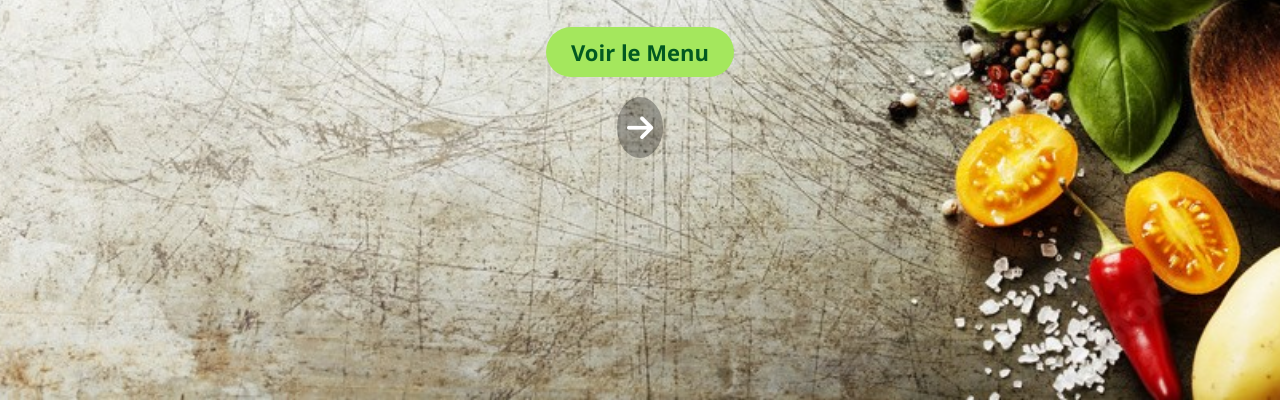
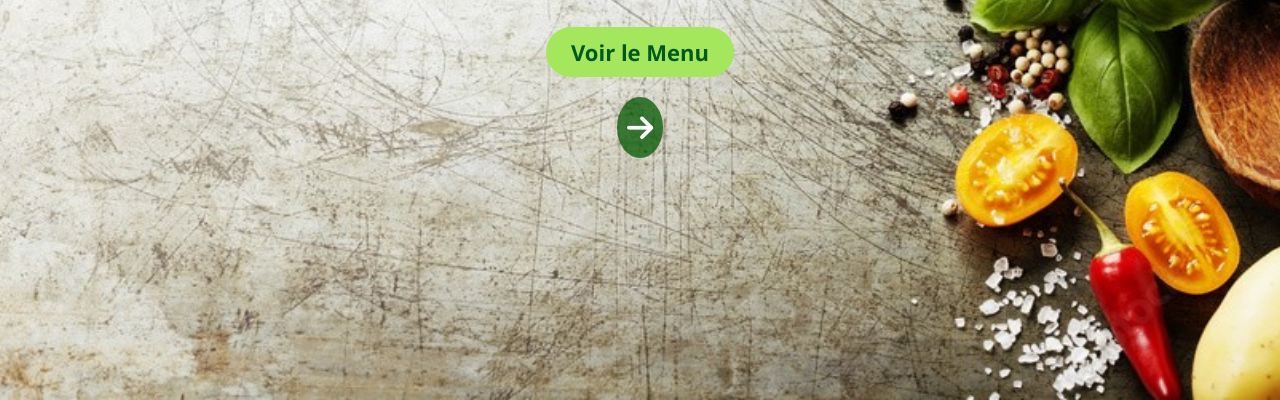
Before and after one commit to bouchrazaim/GREEN-SPACE, a plain HTML site: page index.html in a window 1280 px wide. Shown: the part 400-800 px from the top of the page. Drawn offline with Linux system fonts and the light colour scheme.

Commit message:
Update index.html

```diff
--- a/index.html
+++ b/index.html
@@ -82,7 +82,7 @@
             cursor: pointer;
             margin-top: 20px;
             color: white;
-            background: rgba(0, 0, 0, 0.3);
+        background: rgb(2 87 1 / 75%);
             padding: 10px;
             border-radius: 50%;
         }
```
